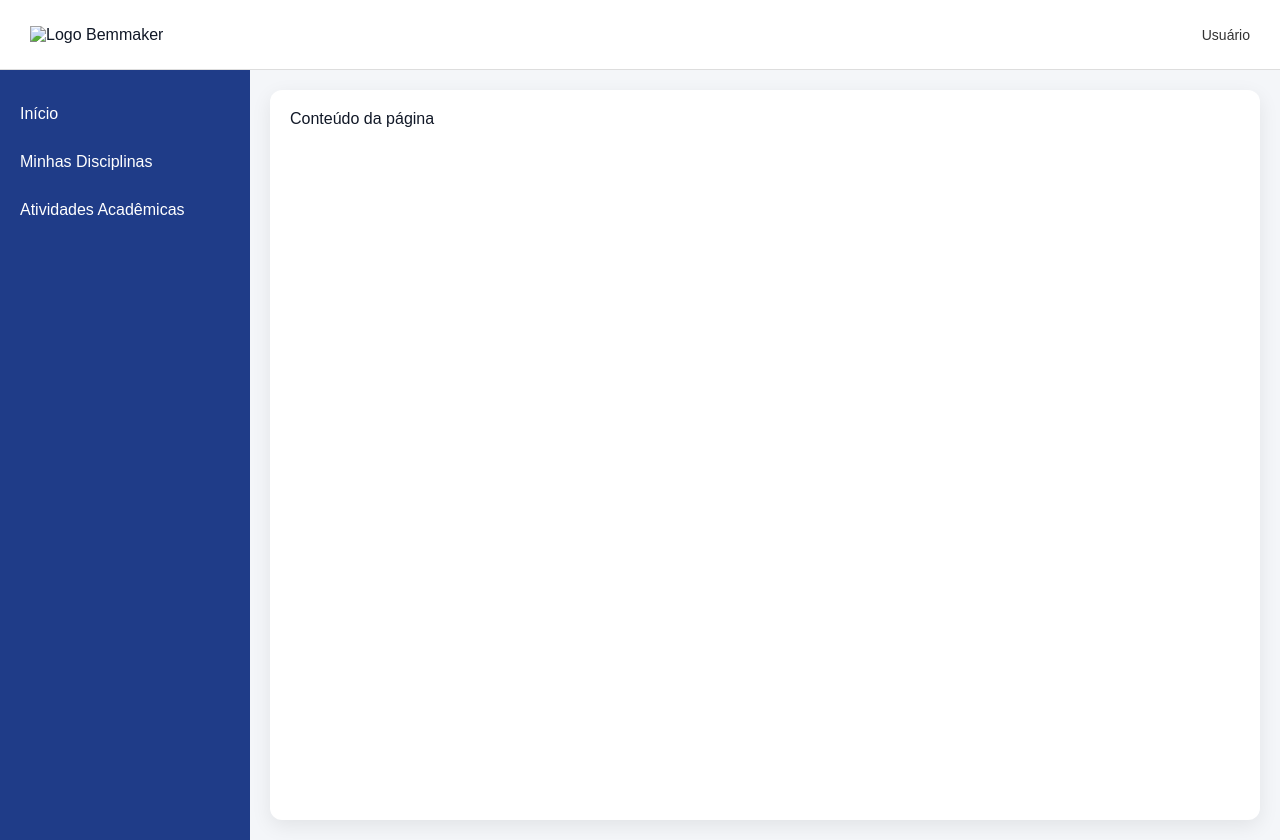
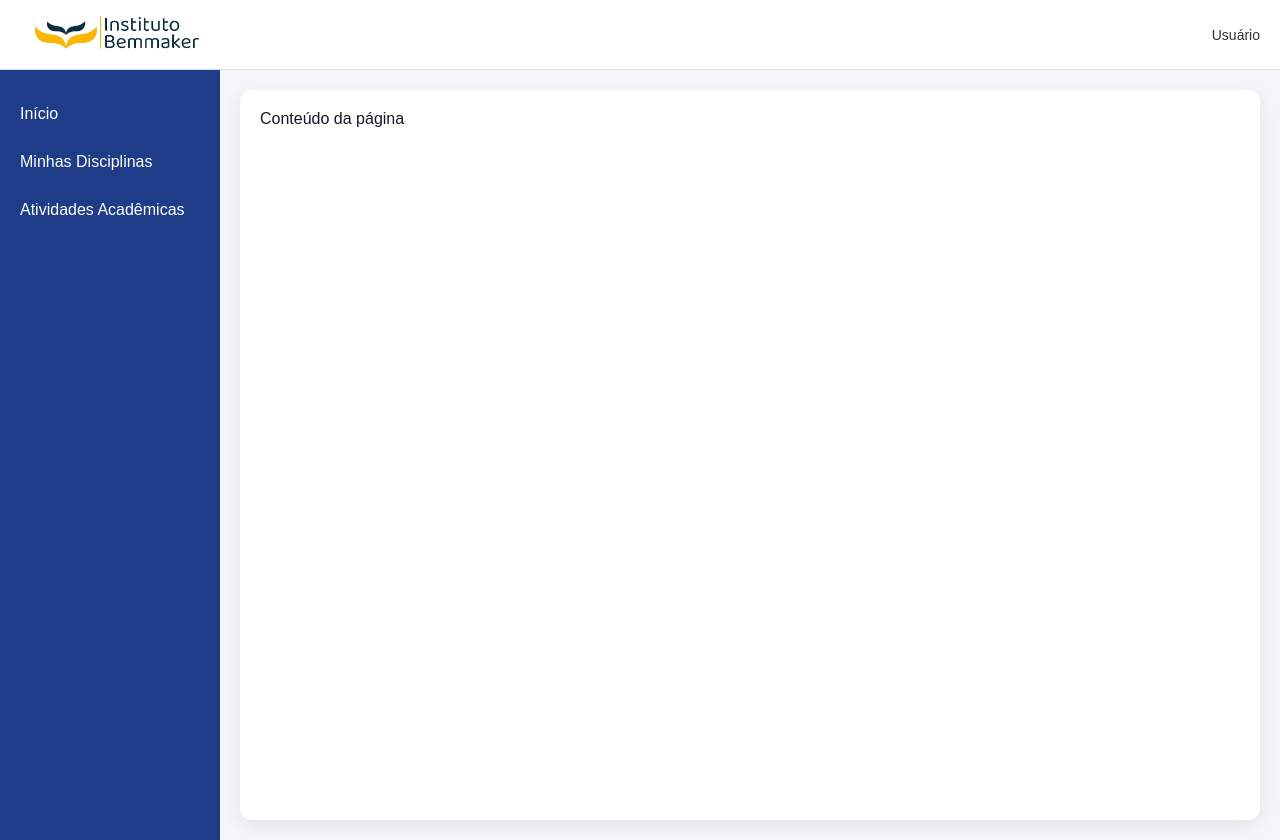
Before and after one commit to yuri-neres/Desafio-6-Acompanhar-Atividades-e-Disciplinas-INSTITUTO-BEMMAKER, a Django app: page / in a window 1280 px wide. Run offline with Django 5.2, Linux system fonts and the light colour scheme.

Commit message:
Refactor code structure for improved readability and maintainability

```diff
--- a/core/static/css/style.css
+++ b/core/static/css/style.css
@@ -20,8 +20,7 @@
     display: flex;
     justify-content: space-between;
     align-items: center;
-
-    padding: 0 30px;
+    padding: 0 20px;
 }
 
 /* LOGO */
@@ -52,7 +51,7 @@ body {
 /* NAVBAR */
 
 .sidebar{
-    width: 250px;
+    width: 220px;
     min-height: calc(100vh - 70px);
     background-color: #1f3c88;
     padding-top: 20px;
@@ -85,6 +84,5 @@ body {
     margin: 20px;
     border-radius: 12px;
     box-shadow: 0 6px 20px rgba(0,0,0,0.08);
-
     min-height: calc(100vh - 70px);
 }
--- a/core/templates/core/base.html
+++ b/core/templates/core/base.html
@@ -15,7 +15,7 @@
 <body>
 
     <header class="header">
-        <div><img src="{% static 'img/logo-bemmaker.png' %}" alt="Logo Bemmaker" class="logo"></div>
+        <div><img src="{% static 'img/logo-instituto-bemmaker.png' %}" alt="Logo Bemmaker" class="logo"></div>
         <div class="user-info">Usuário</div>
     </header>
 
```
Also changed, not shown: core/static/img/logo-bemmaker.png (deleted), core/static/img/logo-instituto-bemmaker.png (added).
